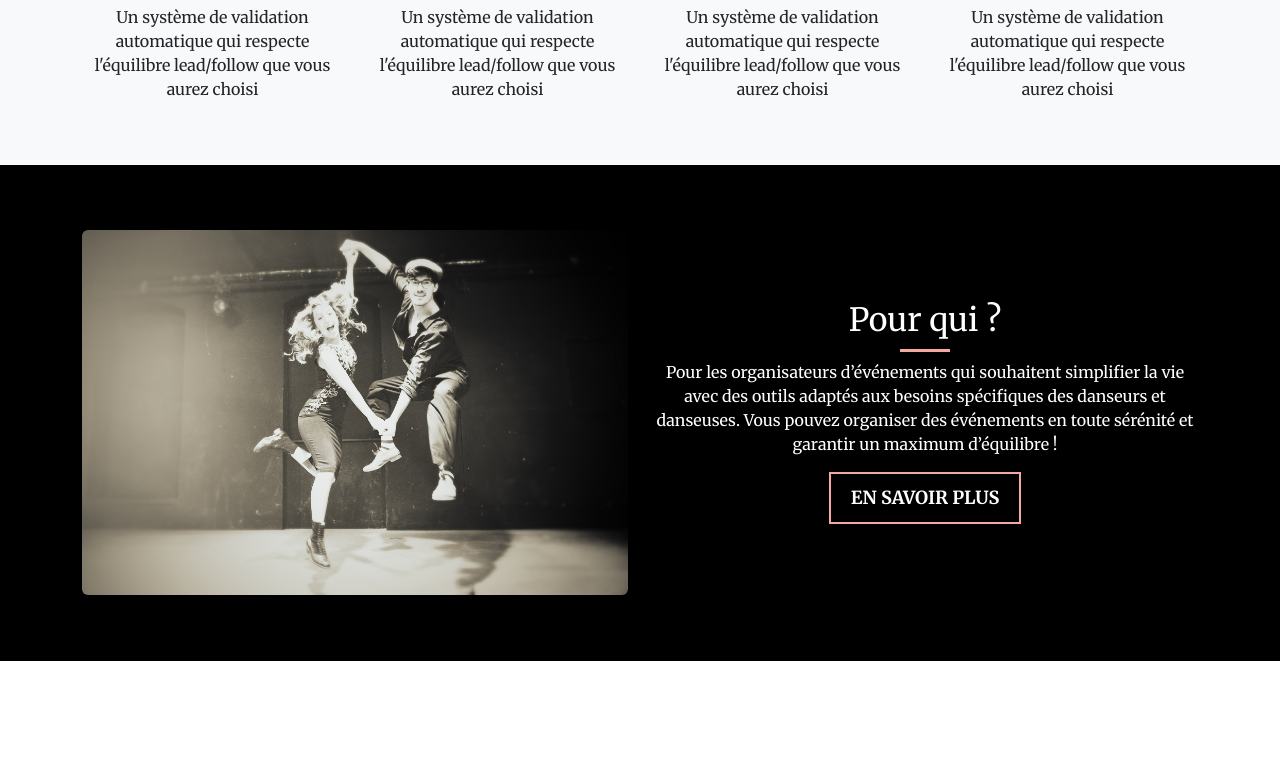
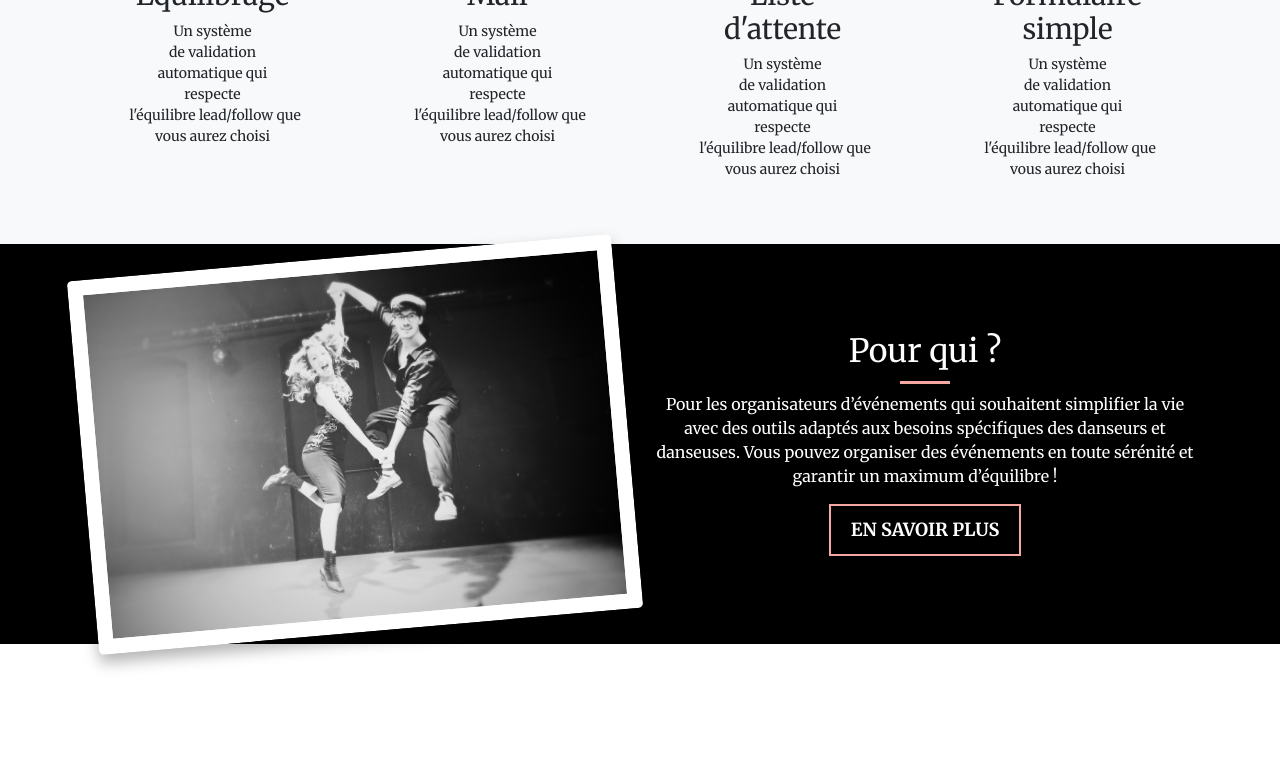
Before and after one commit to Bastien64/viensonswing, a plain HTML site: page index.html in a window 1280 px wide. Shown: the part 968-1733 px from the top of the page. Drawn offline with nearby package versions, Linux system fonts and the light colour scheme.

Commit message:
Add files via upload

```diff
--- a/index.html
+++ b/index.html
@@ -7,19 +7,21 @@
     <title>ViensOnSwing</title>
     <link rel="preconnect" href="https://fonts.googleapis.com">
     <link rel="preconnect" href="https://fonts.gstatic.com" crossorigin>
-<link href="https://fonts.googleapis.com/css2?family=Merriweather:ital,wght@0,300;0,400;0,700;0,900;1,300;1,400;1,700;1,900&display=swap" rel="stylesheet">
+    <link
+        href="https://fonts.googleapis.com/css2?family=Merriweather:ital,wght@0,300;0,400;0,700;0,900;1,300;1,400;1,700;1,900&display=swap"
+        rel="stylesheet">
     <link href="https://cdn.jsdelivr.net/npm/bootstrap@5.3.0/dist/css/bootstrap.min.css" rel="stylesheet">
     <link rel="stylesheet" href="style.css">
 </head>
 
 <body>
     <header class="bg-dark text-white text-center py-5"
-    style="background: url('images/couple_swing_color.jpg') no-repeat center center/cover; height: 100vh; display: flex; flex-direction: column; justify-content: center; align-items: center;">
+        style="background: url('images/couple_swing_colorv2.jpg') no-repeat center center/cover; height: 100vh; display: flex; flex-direction: column; justify-content: center; align-items: center;">
         <div class="container text-center texttop">
             <h1 class="display-4 title">
                 Une billetterie conçue pour <span class="highlight">la danse</span> !
             </h1>
-        <p class="description" >
+            <p class="description">
                 <a href="#" class="site-name">ViensOnSwing.fr</a> propose aux associations & écoles de danses, une
                 billetterie réellement pensée pour faciliter la gestion de vos événements de danse à 2 !
             </p>
@@ -30,35 +32,35 @@
     </header>
 
     <section class="features py-5 bg-light  fade-in">
-        <div class="container">
-            <div class="row text-center">
-                <div class="col-md-3">
+        <div class="container d-flex  justify-content-around">
+            <div class="row text-center justify-content-around">
+                <div class="col-md-2">
                     <img src="images/echelle-desequilibree.png" alt="Équilibrage" class=" logo">
                     <h3 class=" mb-2">Equilibrage</h3>
 
-                    <p>Un système de validation automatique qui respecte l'équilibre lead/follow que vous aurez choisi
+                    <p class="textvignette">Un système de validation automatique qui respecte l'équilibre lead/follow que vous aurez choisi
                     </p>
                 </div>
-                <div class="col-md-3">
+                <div class="col-md-2">
                     <img src="images/enveloppe.png" alt="Mails" class=" logo">
                     <h3 class=" mb-2">Mail</h3>
-                    <p>
+                    <p class="textvignette">
                         Un système de validation automatique qui respecte l'équilibre lead/follow que vous aurez choisi
                     </p>
                 </div>
-                <div class="col-md-3">
-                    <img src="images/timeandate.png" alt="Liste d'attente"class=" logo" >
+                <div class="col-md-2">
+                    <img src="images/timeandate.png" alt="Liste d'attente" class=" logo">
                     <h3 class=" mb-2">Liste d'attente</h3>
 
-                    <p>
+                    <p class="textvignette">
                         Un système de validation automatique qui respecte l'équilibre lead/follow que vous aurez choisi
                     </p>
                 </div>
-                <div class="col-md-3">
-                    <img src="images/audits.png" alt="Formulaire simple" class=" logo" >
+                <div class="col-md-2">
+                    <img src="images/audits.png" alt="Formulaire simple" class=" logo">
                     <h3 class=" mb-2">Formulaire simple</h3>
 
-                    <p>
+                    <p class="textvignette">
                         Un système de validation automatique qui respecte l'équilibre lead/follow que vous aurez choisi
                     </p>
                 </div>
@@ -66,13 +68,14 @@
         </div>
     </section>
 
-    <section class="about py-5  fade-in" style="background-color: black;">
+    <section class="about  fade-in" style="background-color: black;">
         <div class="container">
             <div class="row align-items-center">
                 <div class="col-md-6">
-                    <img src="images/couple_swing.jpg" alt="Dance Pair" class="img-fluid rounded imagemobile">
+                    <img src="images/couple_swing.jpg" alt="Dance Pair" class="img-fluid  imagemobile">
                 </div>
-                <div class="col-md-6 text-center d-flex flex-column justify-content-around align-items-center color-white">
+                <div
+                    class="col-md-6 text-center d-flex flex-column justify-content-around align-items-center color-white">
                     <h2 class="trait" style="color: white;">Pour qui ?</h2>
                     <p style="color: white;">Pour les organisateurs d’événements qui souhaitent simplifier la vie avec
                         des outils adaptés aux besoins spécifiques des danseurs et danseuses. Vous pouvez organiser des
@@ -85,7 +88,7 @@
         </div>
     </section>
 
-    <section class="testimonials text-center" >
+    <section class="testimonials text-center">
         <div class="container">
             <div id="testimonialsCarousel" class="carousel slide" data-bs-ride="carousel">
                 <!-- Slides -->
@@ -116,7 +119,8 @@
         <div class="container   ">
             <div class="d-flex flex-row text-center justify-content-center">
                 <h2 class=" ">Découvrez d’autres fonctionnalités</h2>
-                <img src="images/fleche-droite-dans-un-cercle.png" style="max-width: 55px; margin-left: 15px;" alt="Flèche">
+                <img src="images/fleche-droite-dans-un-cercle.png" style="max-width: 55px; margin-left: 15px;"
+                    alt="Flèche">
             </div>
         </div>
     </section>
@@ -126,7 +130,8 @@
         <div class="container w-50">
             <img src="images/helloasso.jpg" alt="Hello Asso" class="mb-3" style="width: 150px;">
             <p class="trait"></p>
-            <p><span class="style2 ">I</span>ntégration d'Hello Asso pour permettre à vos participants de payer en ligne et pour faciliter votre suivi des paiements !
+            <p><span class="style2 ">I</span>ntégration d'Hello Asso pour permettre à vos participants de payer en
+                ligne et pour faciliter votre suivi des paiements !
                 la danse</p>
         </div>
     </section>
@@ -138,7 +143,7 @@
                     <img src="images/tableau-de-bord (1).png" alt="tableau de bord" class=" logo">
                     <h3 class=" mb-2" style="color: rgba(242, 163, 135, 1);">Tableau de bord</h3>
 
-                    <p class="text-white
+                    <p class="text-white textvignette"
 
                     ">Un système de validation automatique qui respecte l'équilibre lead/follow que vous aurez choisi
                     </p>
@@ -147,7 +152,7 @@
                     <img src="images/tableau-de-jauge.png" alt="tableau-de-jauge" class=" logo">
                     <h3 class=" mb-2" style="color: rgba(242, 163, 135, 1);">Jauge</h3>
 
-                    <p class="text-white
+                    <p class="text-white textvignette
 
                     ">
                         Un système de validation automatique qui respecte l'équilibre lead/follow que vous aurez choisi
@@ -157,7 +162,7 @@
                     <img src="images/etiqueter.png" alt="etiqueter" class=" logo">
                     <h3 class=" mb-2" style="color: rgba(242, 163, 135, 1);">Reduction</h3>
 
-                    <p class="text-white
+                    <p class="text-white textvignette
 
                     ">
                         Un système de validation automatique qui respecte l'équilibre lead/follow que vous aurez choisi
@@ -167,7 +172,7 @@
                     <img src="images/faq.png" alt="Faq" class=" logo">
                     <h3 class=" mb-2" style="color: rgba(242, 163, 135, 1);">Aide</h3>
 
-                    <p class="text-white
+                    <p class="text-white textvignette
 
                     ">
                         Un système de validation automatique qui respecte l'équilibre lead/follow que vous aurez choisi
--- a/style.css
+++ b/style.css
@@ -2,6 +2,11 @@
 @media (min-width: 768px) {
 .logo {
     width: 83px;
+    margin-bottom: 1rem;
+}
+
+.textvignette{
+    font-size: 14px;
 }
 
 .texttop {
@@ -30,7 +35,8 @@ a, .btn, .custom-button a {
             display: flex;
             align-items: center;
             justify-content: center;
-            background: url('dance-background.jpg') no-repeat center center/cover;
+
+
         }
  /* Titre principal */
  .title {
@@ -230,7 +236,23 @@ a, .btn, .custom-button a {
         height: 40vh;
     }
 
+    .imagemobile {
+        display: inline-block; /* Pour gérer le cadre autour */
+        position: relative;
+        width: auto;
+        max-width: 100%;
+        background-color: white;
+        padding: 15px;
+        box-shadow: 0 8px 15px rgba(0, 0, 0, 0.3);
+        border-radius: 5px;
+        transform: rotate(-5deg);
+        transition: transform 0.3s ease;
+        filter: grayscale(100%);
+     }
 
+     .imagemobile:hover {
+        transform: rotate(0); /* Redresser l'image au survol */
+    }
 }
 
 @media (max-width: 768px) {
@@ -304,7 +326,17 @@ a, .btn, .custom-button a {
         }
 
      .imagemobile {
-        margin-bottom: 1rem;
+        display: inline-block; /* Pour gérer le cadre autour */
+        position: relative;
+        width: auto;
+        max-width: 100%;
+        background-color: white; /* Couleur du cadre */
+        padding: 15px; /* Largeur du cadre blanc */
+        box-shadow: 0 8px 15px rgba(0, 0, 0, 0.3); /* Effet d'ombre pour un style polaroid */
+        border-radius: 5px; /* Légèrement arrondi */
+        transform: rotate(-5deg); /* Inclinaison de l'image */
+        transition: transform 0.3s ease; /* Animation lors du survol */
+        filter: grayscale(100%); /* Convertir en noir et blanc */
      }
             .style2 {
                 color: black!important;
```
Lines whose indentation alone changed are shown as unchanged.
